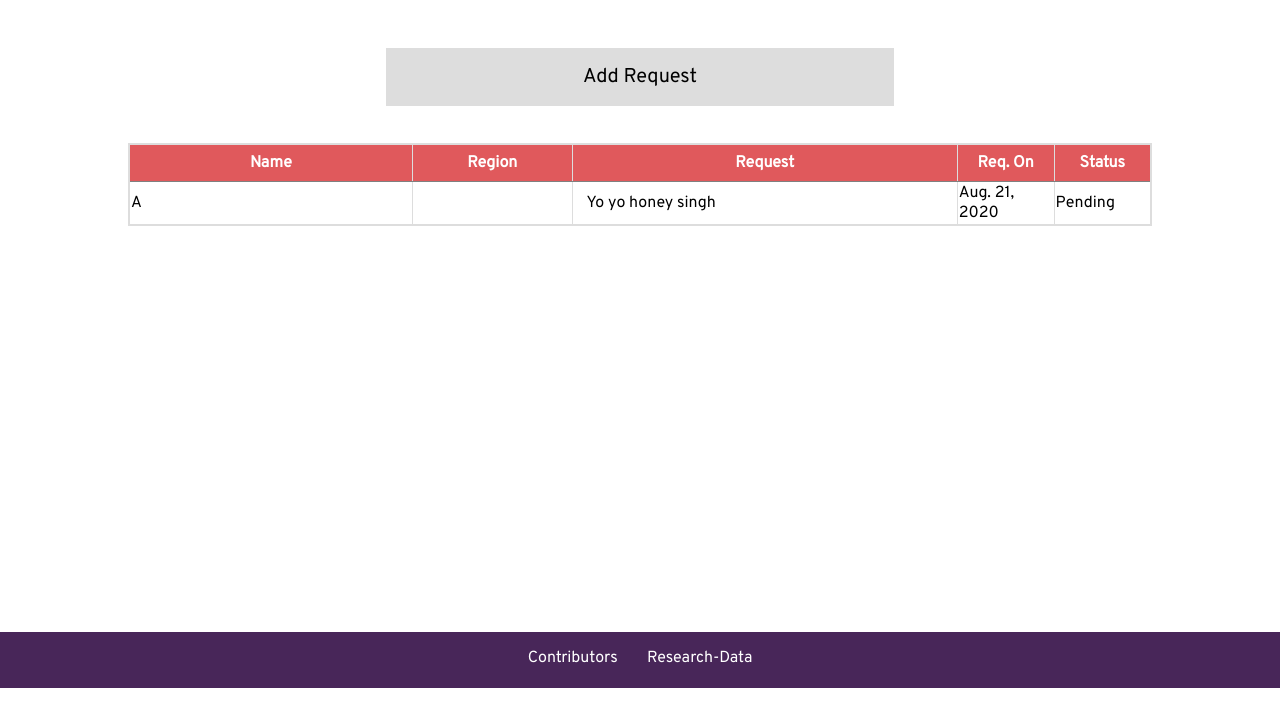
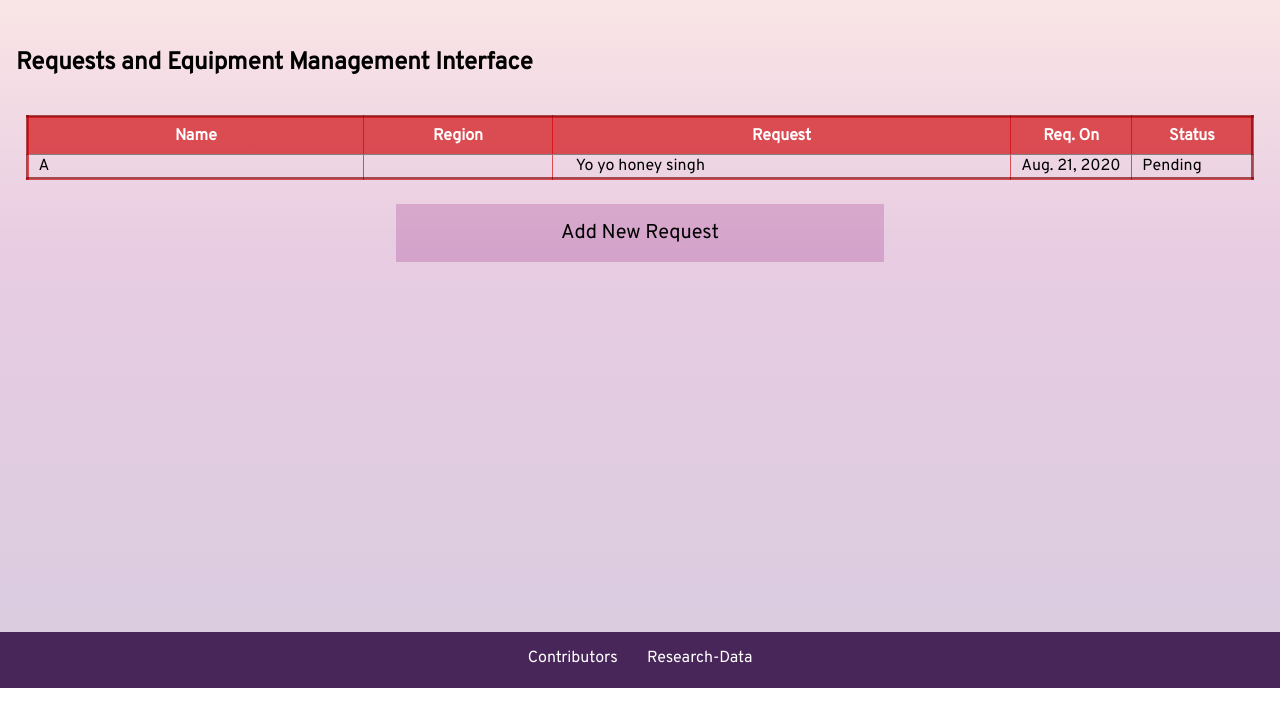
Before and after one commit to AvishrantsSh/Hackathon, a Django app: page /requests/all/ in a window 1280 px wide. Shown: the part 80-800 px from the top of the page. Run offline with Django 3.2, Linux system fonts and the light colour scheme; a user stored in the database is signed in; data comes from the database, SQL or seed files in the repository; some web fonts are replaced.

Commit message:
Formatting, bs hone hi wala hai

```diff
--- a/static/style/basestyle.css
+++ b/static/style/basestyle.css
@@ -70,6 +70,7 @@ a{
     width:100%;
     box-sizing: border-box;
     min-height: 79vh;
+    background: linear-gradient(180deg, rgba(207,0,6,0.2) 0%, rgba(137,0,110,0.3) 40%, rgba(75,0,102,0.3) 100%);
 }
 
 #footer{
--- a/static/style/h_details.css
+++ b/static/style/h_details.css
@@ -1,4 +1,8 @@
 
+#mbody{
+	background: linear-gradient(180deg, rgba(207,0,6,0.1) 0%, rgba(137,0,110,0.2) 40%, rgba(75,0,102,0.2) 100%);
+
+}
 
 #text{
 	padding-left: 3vw;
@@ -73,6 +77,16 @@
 	text-decoration: underline;
 }
 
+/*#############################################*/
+
+#head_container{
+	padding-left: 2vh;
+}
+
+#r_head{
+	font-size: 3vh;
+}
+
 #add_request{
     text-align: center;
     align-content: center;
@@ -81,7 +95,7 @@
 }
 
 .btn {
-	background-color: #ddd;
+	background-color: rgba(137,0,110,0.2);
 	border: none;
 	padding: 16px 32px;
 	font-size: 2.5vh;
@@ -97,8 +111,8 @@
 #table_container{
   padding: 1vw;
   text-align: center;
-  padding-left: 10%;
-  padding-right: 10%;
+  padding-left: 2%;
+  padding-right: 2%;
 }
 
 #issuetable{
@@ -108,7 +122,7 @@
     border-radius: 10px;
     border-collapse: collapse;
     text-align: left;
-    border: 2px solid #ddd; /* Add a grey border */
+    border: 3px outset rgba(207,0,6,0.65);
 }
 
 #view_link:hover{
@@ -123,6 +137,14 @@ tr{
 #issuetable tr.theader{
     background-color: rgba(207,0,6,0.65);
     color: white;
+}
+
+#issuetable td{
+	padding-left: 10px;
+}
+
+#issuetable td:hover{
+	border: 2px outset rgba(207,0,6,0.65);
 }
 
 th{
--- a/templates/all_records.html
+++ b/templates/all_records.html
@@ -6,7 +6,7 @@
     All Records
 {%endblock title%}
 {%block link%}
-        <link rel="stylesheet" href="{%static 'style/recordstyle.css'%}?v=1.4">
+        <link rel="stylesheet" href="{%static 'style/recordstyle.css'%}?v=1.5">
         <script>
             function filter_by_name() {
                 var input, filter, table, tr, td, i;
--- a/templates/all_requests.html
+++ b/templates/all_requests.html
@@ -7,14 +7,15 @@
 {%endblock title%}
 
 {%block link%}
-    <link rel="stylesheet" href="{%static 'style/h_details.css'%}?v=1.6">
+    <link rel="stylesheet" href="{%static 'style/h_details.css'%}?v=1.7">
 {%endblock link%}
 {%block content%}
 
-    <div id="add_request">
-    <a href="{%url 'add_req'%}"> <div class="btn">Add Request </div></a>
+    <div id="head_container">
+        <h3 id = "r_head">
+        Requests and Equipment Management Interface
+        </h3>
     </div>
-
 
     <div id="table_container">
 
@@ -61,6 +62,10 @@
                     </tr>
             {%endfor%}
         </table>
+
+    <div id="add_request">
+        <a href="{%url 'add_req'%}"> <div class="btn">Add New Request </div></a>
+    </div>
         {%else%}
             All Clear. Nothing to show
         {%endif%}
--- a/templates/h_details.html
+++ b/templates/h_details.html
@@ -7,7 +7,7 @@
 {%endblock title%}
 
 {%block link%}
-    <link rel="stylesheet" href="{%static 'style/h_details.css'%}?v=1.6">
+    <link rel="stylesheet" href="{%static 'style/h_details.css'%}?v=1.8">
 {%endblock link%}
 
 {%block content%}
@@ -108,7 +108,7 @@
 					{%with a=object.blood|blood%}
 						<tr style="border-bottom: 10px black solid;">
 							{% for type, units in a.items%}
-								<td id="b_unit"> {{type}}</td>
+								<td id="b_unit"> {{type}} </td>
 							{%endfor%}
 
 						</tr>
```
Also changed, not shown: Hackathon/settings.py (+13 -13 lines), static/style/recordstyle.css (+9 -5 lines).
